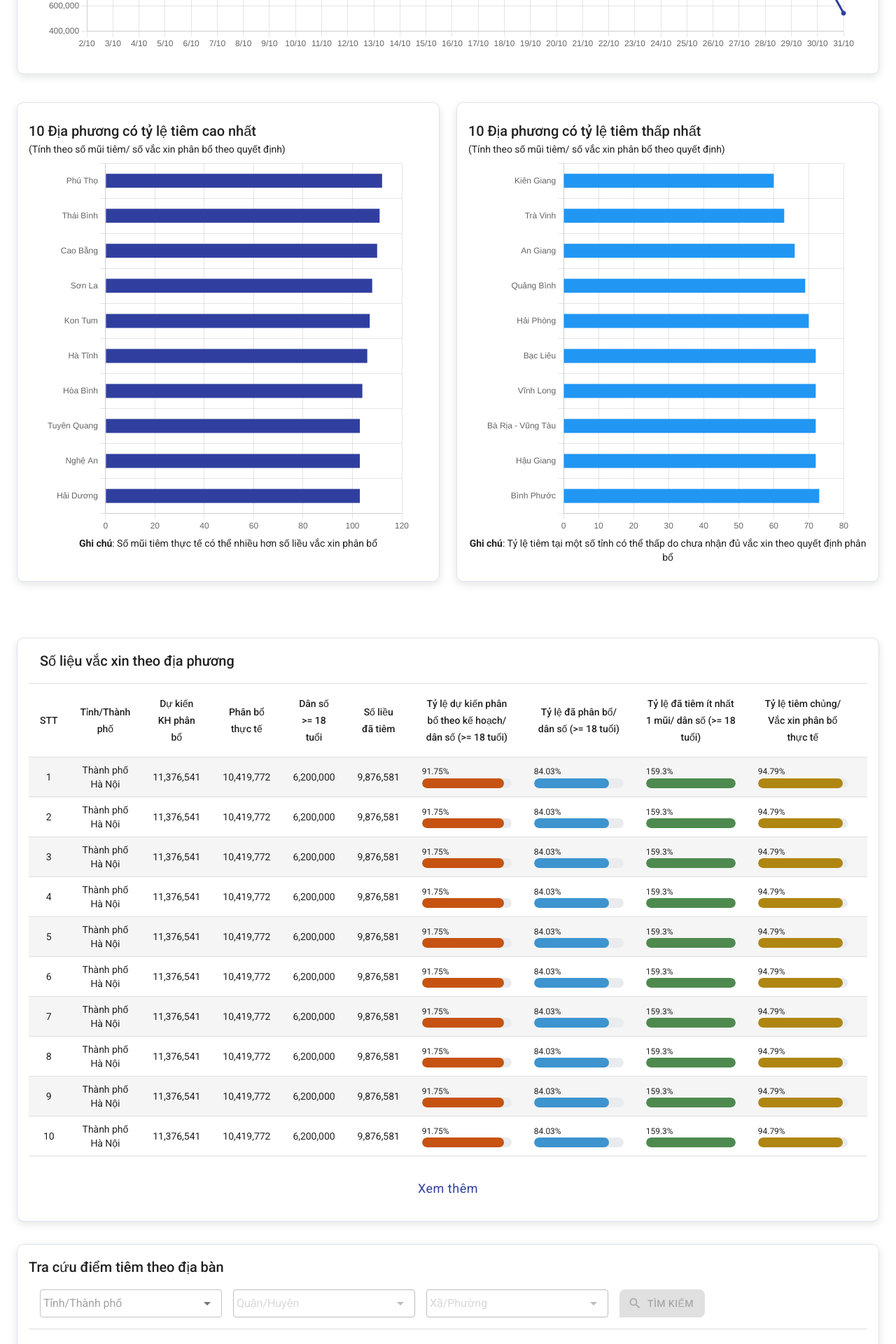
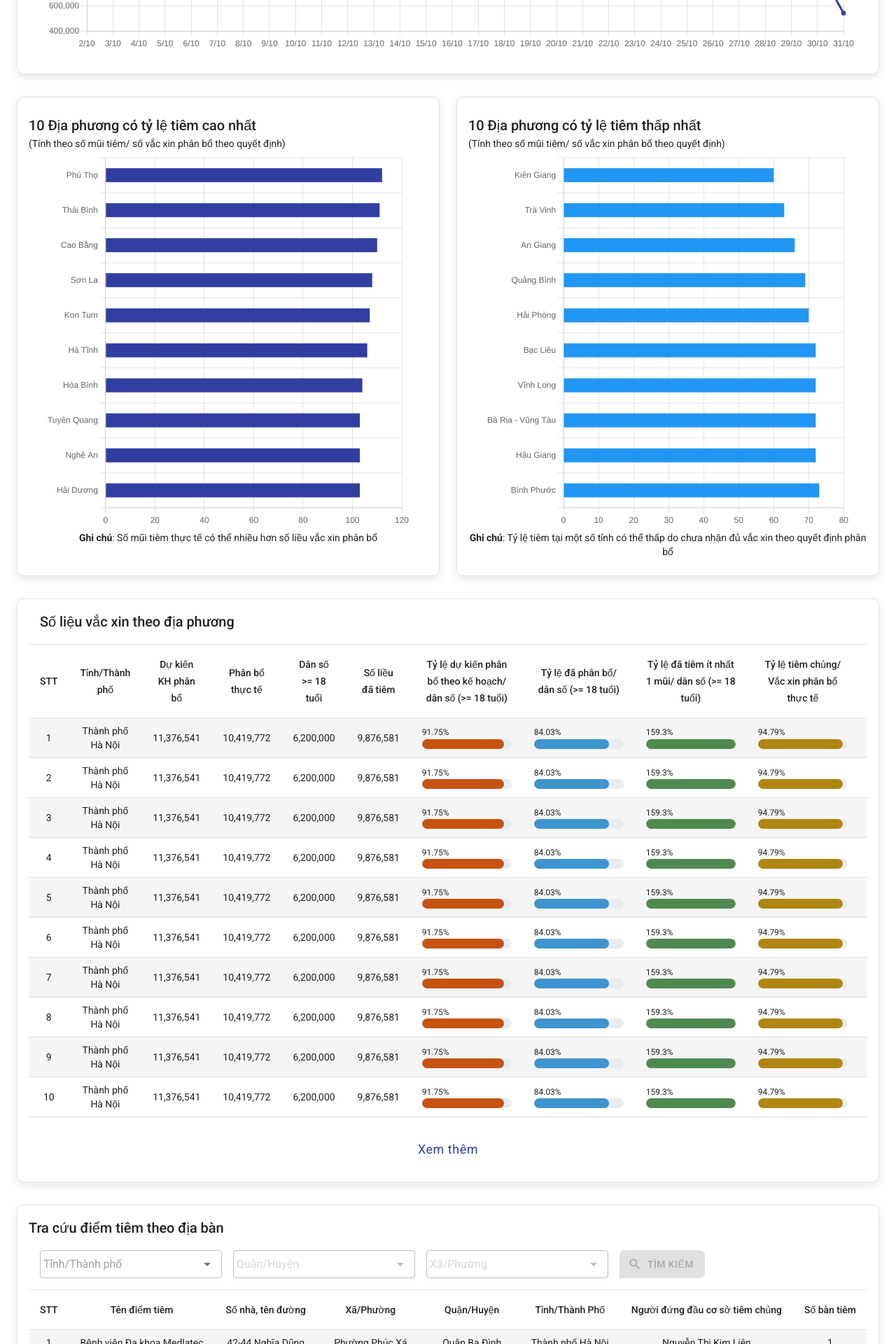
Before and after one commit to zinza-d2-training/long-react, a React (Create React App) app: page / in a window 1280 px wide. Shown: the part 640-2560 px from the top of the page at 70% size. Built offline with nearby package versions, Linux system fonts and the light colour scheme; the HTML template or start-up script is replaced by a standard one; a web font is replaced by a local one.

Commit message:
Fix padding

```diff
--- a/src/pages/Home/index.tsx
+++ b/src/pages/Home/index.tsx
@@ -270,7 +270,7 @@ export const Home = () => {
               height={100}
             />
           </Box>
-          <Box sx={{ display: 'flex', mt: 5 }}>
+          <Box sx={{ display: 'flex', mt: 4 }}>
             <Stack
               sx={{
                 ...boxStyle,
@@ -369,7 +369,7 @@ export const Home = () => {
               </Typography>
             </Stack>
           </Box>
-          <Box sx={boxStyle} mt={10} px={2}>
+          <Box sx={boxStyle} mt={4} px={2}>
             <Typography variant="h6" p={2}>
               {t('Số liệu vắc xin theo địa phương')}
             </Typography>
--- a/src/theme/layout/Layout.tsx
+++ b/src/theme/layout/Layout.tsx
@@ -29,7 +29,7 @@ export const AppLayout: FC = (props) => {
           display: 'flex',
           flexDirection: 'column',
           pt: '80px',
-          pb: 3
+          pb: 4
         }}>
         {props.children}
       </Box>
```
